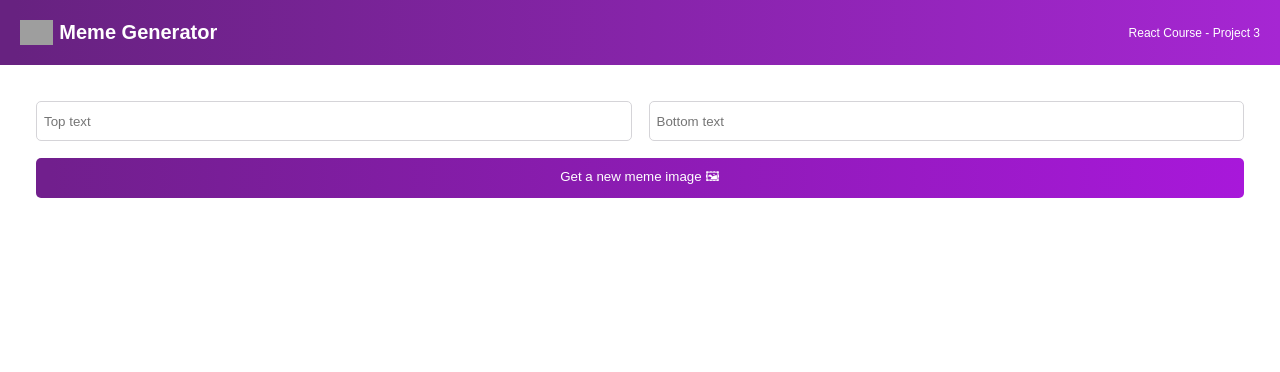
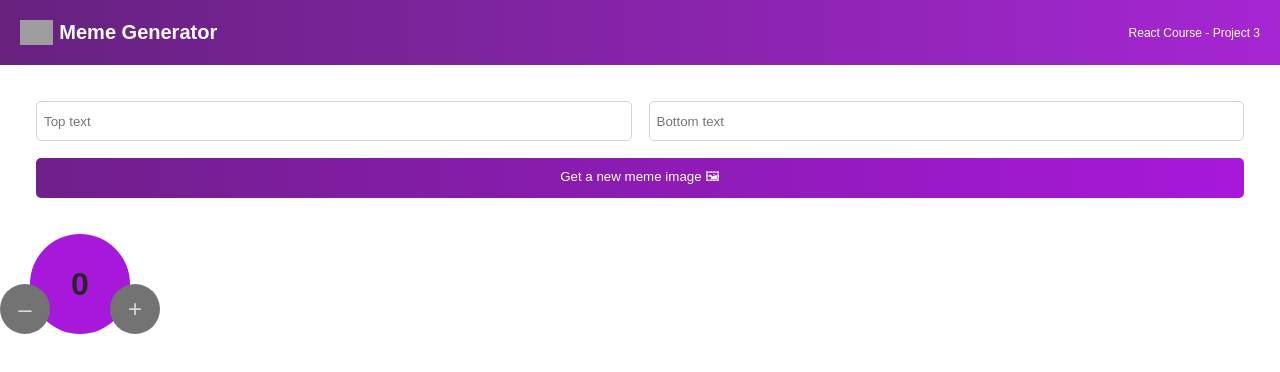
Before and after one commit to ShujaShah/scrimba-meme-generator, a React (Create React App) app: page / in a window 1280 px wide. Shown: the top 372 px of the page. Built offline with nearby package versions, Linux system fonts and the light colour scheme; grey boxes are pictures that could not be loaded.

Commit message:
added state with counter

```diff
--- a/src/App.js
+++ b/src/App.js
@@ -1,12 +1,14 @@
 import React from "react";
 import Header from "./components/Header";
 import Meme from "./components/Meme";
+import Counter from "./components/Counter";
 
 export default function App() {
   return (
     <div>
       <Header />
       <Meme />
+      <Counter />
     </div>
   );
 }
--- /dev/null
+++ b/src/components/Counter.js
@@ -0,0 +1,27 @@
+import React from "react";
+
+export default function Counter() {
+  const [count, setCount] = React.useState(0);
+
+  function add() {
+    setCount(count + 1);
+  }
+
+  function subtract() {
+    setCount(count - 1);
+  }
+
+  return (
+    <div className="counter">
+      <button className="counter--minus" onClick={subtract}>
+        –
+      </button>
+      <div className="counter--count">
+        <h1>{count}</h1>
+      </div>
+      <button className="counter--plus" onClick={add}>
+        +
+      </button>
+    </div>
+  );
+}
--- a/src/index.css
+++ b/src/index.css
@@ -57,3 +57,51 @@ main {
   border: none;
   cursor: pointer;
 }
+
+/************************************* Css for Counter ******************************************/
+
+.counter {
+  display: flex;
+  align-items: flex-end;
+
+}
+
+.counter > button {
+  height: 50px;
+  width: 50px;
+  border-radius: 50%;
+  border: none;
+  cursor: pointer;
+  background-color: #737373;
+  color: #D9D9D9;
+  font-size: 1.5rem;
+}
+
+.counter > button:hover {
+  background-color: #404040;
+  color: #D9D9D9;
+}
+
+.counter > button:focus {
+  outline: none;
+}
+
+.counter--count {
+  background-color:  #A818DA;;
+  height: 100px;
+  width: 100px;
+  border-radius: 50%;
+  display: flex;
+  justify-content: center;
+  align-items: center;
+  color: #262626;
+}
+
+.counter--plus {
+  margin-left: -20px;
+}
+
+.counter--minus {
+  margin-right: -20px;
+  z-index: 1;
+}
```
